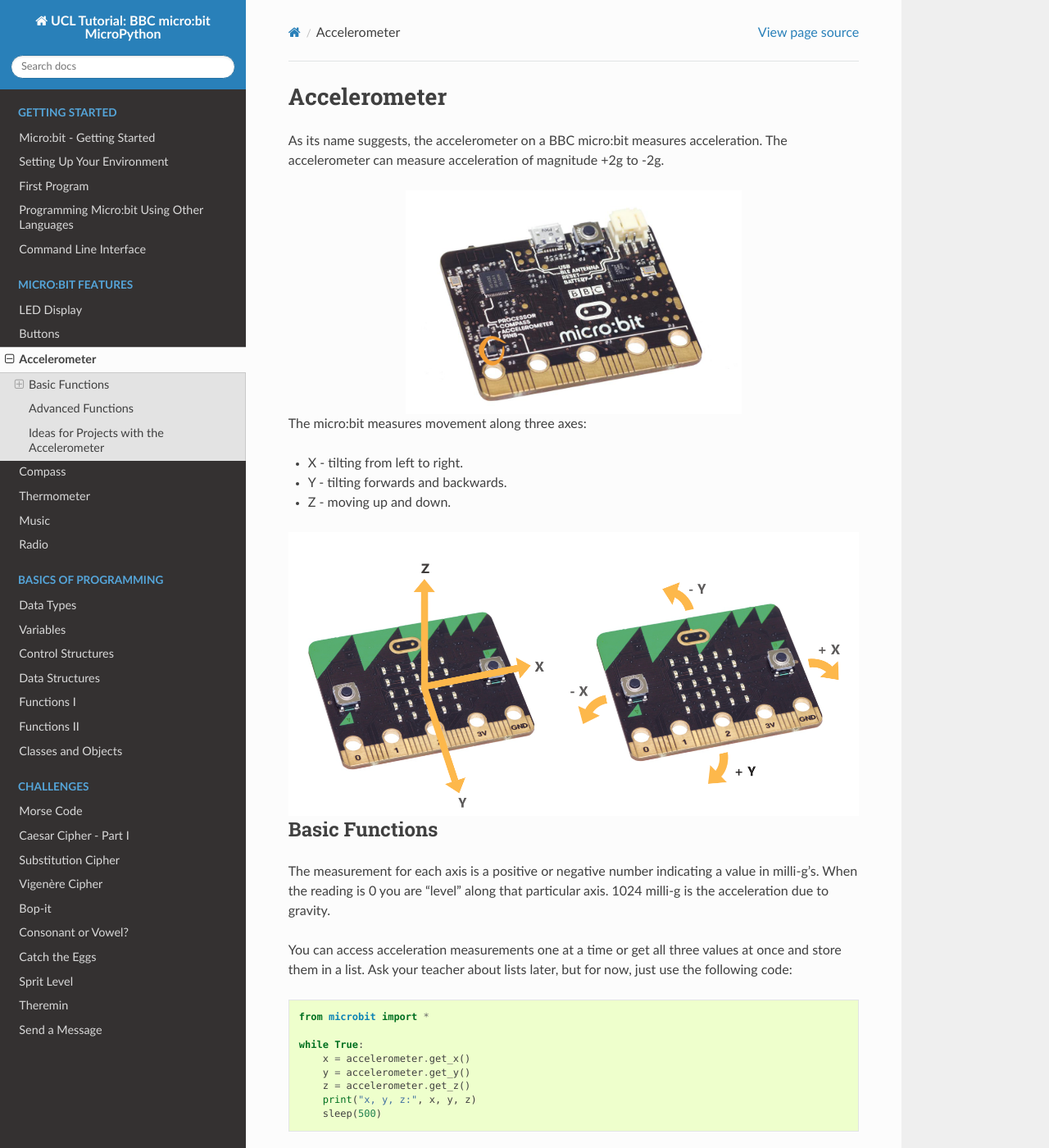
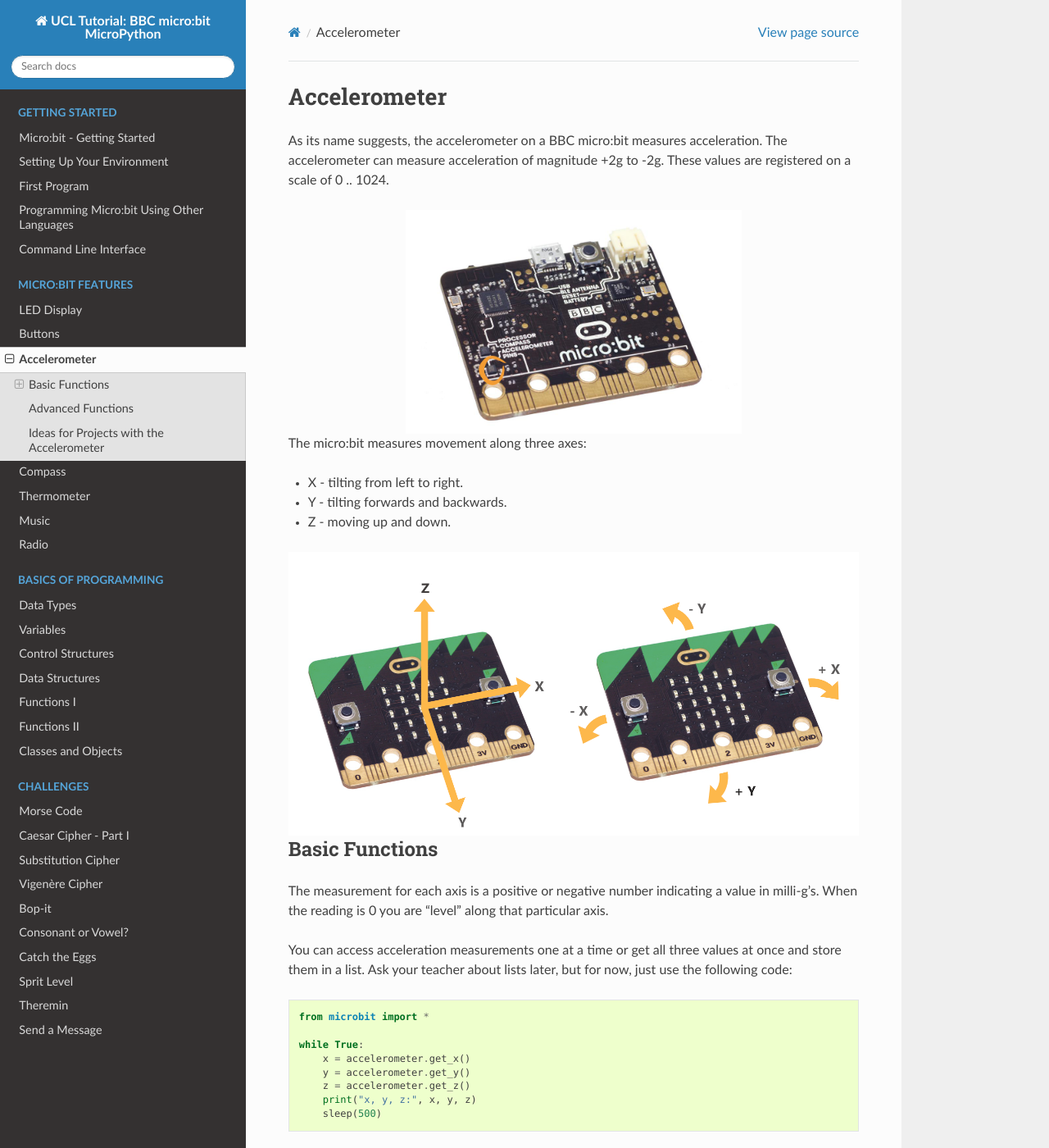
Before and after one commit to rharbird/microbit-challenges, a Sphinx documentation site: the page built from docs/source/tutorials/accelerometer.rst, in a window 1280 px wide and 1400 px high. Shown: the whole window at 82% size. Built offline with Sphinx 7.4.7 and the Read the Docs theme 2.0.0, drawn with Linux system fonts in a browser that asks for light colours.

Commit message:
Modify text

```diff
--- a/docs/source/introduction/getting_started.rst
+++ b/docs/source/introduction/getting_started.rst
@@ -34,7 +34,7 @@ writing a series of steps to be executed (it's an *imperative* language), as you
 
 .. figure:: assets/programming.jpg
    :align: center
-   :scale: 70 %
+   :scale: 30 %
 
    Source: HOMEWORK
 
--- a/docs/source/tutorials/accelerometer.rst
+++ b/docs/source/tutorials/accelerometer.rst
@@ -2,7 +2,7 @@
 Accelerometer
 *****************
 As its name suggests, the accelerometer on a BBC micro:bit measures acceleration.
-The accelerometer can measure acceleration of magnitude +2g to -2g.
+The accelerometer can measure acceleration of magnitude +2g to -2g. These values are registered on a scale of 0 .. 1024.
 
 .. figure:: assets/accelerometer.png
    :scale: 40 %
@@ -22,8 +22,7 @@ Basic Functions
 ===============
 The measurement for each axis is a positive or negative number
 indicating a value in milli-g's. When the reading is 0 you are "level"
-along that particular axis.  1024 milli-g
-is the acceleration due to gravity.
+along that particular axis.
 
 You can access acceleration measurements one at a time or get all three
 values at once and store them in a list.
```
